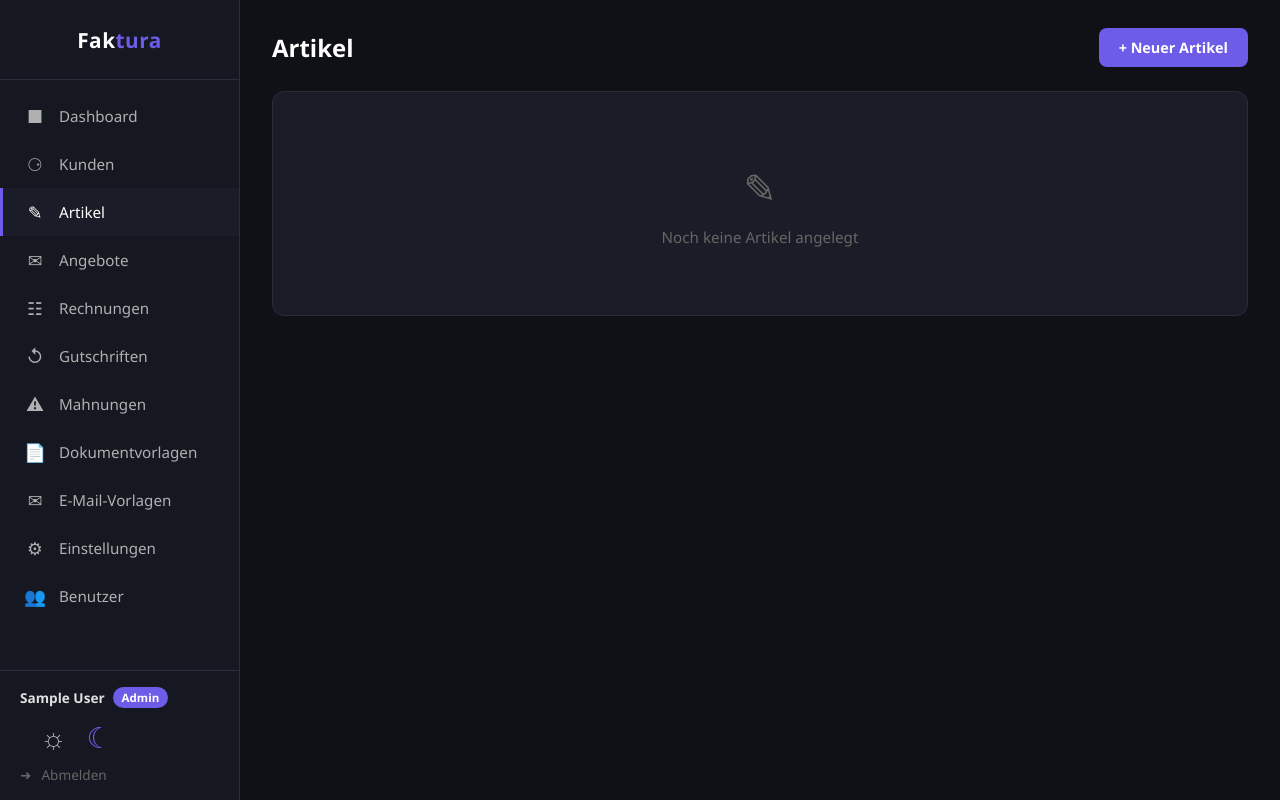
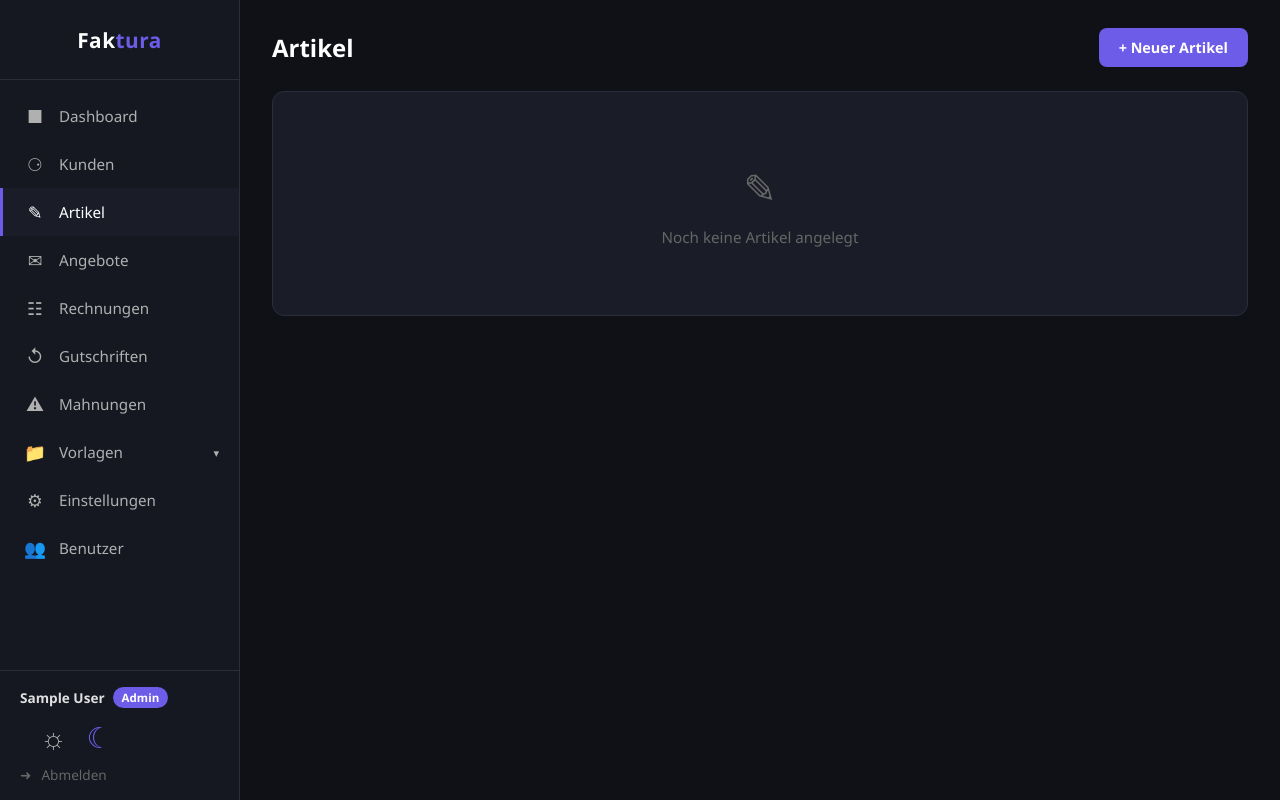
Before and after one commit to certnetkassel/faktura, a Flask app: page /articles in a window 1280 px wide. Run offline with Flask 3, Linux system fonts and the light colour scheme; the visitor is signed in with stand-in values (Sample User, id 1); data comes from the database, SQL or seed files in the repository; data that the repository does not hold is empty.

Commit message:
Navigation: 'Vorlagen' als aufklappbare Gruppe mit Dokument-/E-Mail-Vorlagen
Co-Authored-By: Claude Opus 4.8 <noreply@anthropic.com>

```diff
--- a/static/style.css
+++ b/static/style.css
@@ -364,6 +364,45 @@ a:hover { color: var(--accent-hover); }
   width: 24px;
   text-align: center;
 }
+
+/* ── Aufklappbare Menügruppe (Vorlagen) ── */
+.nav-group-toggle {
+  display: flex;
+  align-items: center;
+  gap: 12px;
+  width: 100%;
+  padding: 12px 20px;
+  background: none;
+  border: none;
+  border-left: 3px solid transparent;
+  color: var(--text2);
+  font-family: inherit;
+  font-size: .95rem;
+  text-align: left;
+  cursor: pointer;
+  transition: all var(--transition);
+}
+.nav-group-toggle:hover { background: var(--card); color: #fff; }
+.nav-group-toggle.active { color: #fff; }
+.nav-group-toggle .nav-icon { font-size: 1.1rem; width: 24px; text-align: center; }
+.nav-group-toggle .nav-group-label { flex: 1; }
+.nav-group-toggle .nav-caret {
+  font-size: .7rem;
+  transition: transform var(--transition);
+}
+.nav-group.open .nav-group-toggle .nav-caret { transform: rotate(180deg); }
+
+.sidebar-nav .submenu {
+  list-style: none;
+  max-height: 0;
+  overflow: hidden;
+  transition: max-height var(--transition);
+}
+.nav-group.open .submenu { max-height: 160px; }
+.sidebar-nav .submenu li a { padding-left: 52px; font-size: .9rem; }
+
+[data-theme="light"] .nav-group-toggle:hover,
+[data-theme="light"] .nav-group-toggle.active { color: #1a1a2e; }
 
 .sidebar-footer {
   padding: 16px 20px;
--- a/templates/base.html
+++ b/templates/base.html
@@ -46,12 +46,21 @@
         <li><a href="{{ url_for('reminders') }}" class="{% if request.endpoint in ['reminders','reminder_form'] %}active{% endif %}">
           <span class="nav-icon">&#9888;</span> Mahnungen
         </a></li>
+        <li class="nav-group {% if request.endpoint in ['vorlagen','email_templates'] %}open{% endif %}">
+          <button type="button" class="nav-group-toggle {% if request.endpoint in ['vorlagen','email_templates'] %}active{% endif %}" onclick="toggleNavGroup(this)">
+            <span class="nav-icon">&#128193;&#xFE0E;</span>
+            <span class="nav-group-label">Vorlagen</span>
+            <span class="nav-caret">&#9662;</span>
+          </button>
+          <ul class="submenu">
             <li><a href="{{ url_for('vorlagen') }}" class="{% if request.endpoint == 'vorlagen' %}active{% endif %}">
               <span class="nav-icon">&#128196;&#xFE0E;</span> Dokumentvorlagen
             </a></li>
             <li><a href="{{ url_for('email_templates') }}" class="{% if request.endpoint == 'email_templates' %}active{% endif %}">
               <span class="nav-icon">&#9993;</span> E-Mail-Vorlagen
             </a></li>
+          </ul>
+        </li>
         <li><a href="{{ url_for('settings') }}" class="{% if request.endpoint == 'settings' %}active{% endif %}">
           <span class="nav-icon">&#9881;</span> Einstellungen
         </a></li>
@@ -95,6 +104,10 @@
       document.getElementById('sidebarOverlay').classList.toggle('open');
     }
 
+    function toggleNavGroup(btn) {
+      btn.closest('.nav-group').classList.toggle('open');
+    }
+
     function setTheme(theme) {
       document.documentElement.setAttribute('data-theme', theme);
       localStorage.setItem('faktura-theme', theme);
```
Lines whose indentation alone changed are shown as unchanged.
